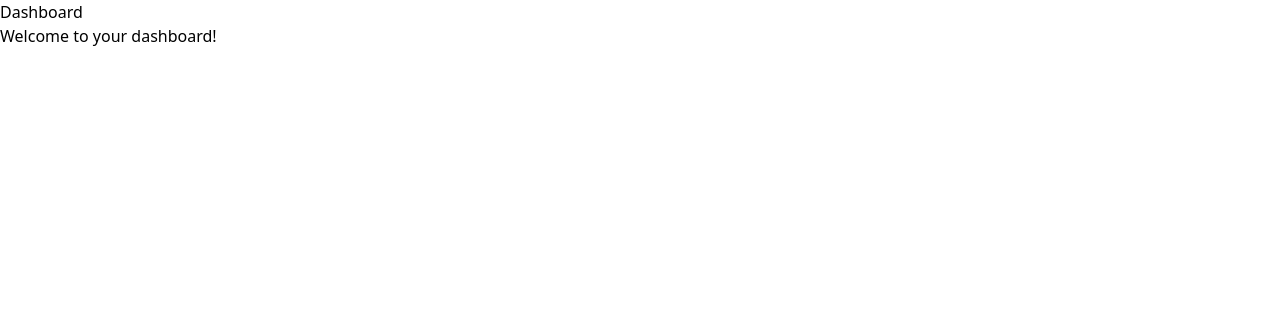
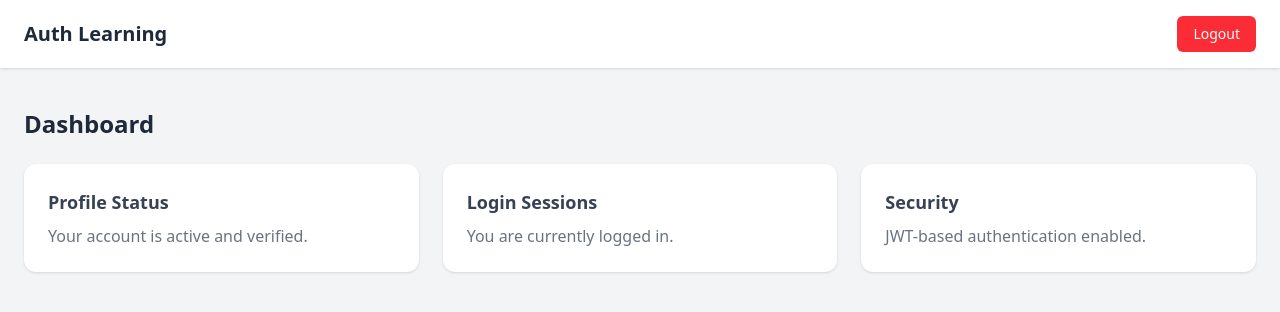
Before and after one commit to ravalkrushna/auth-frontend, a React (Vite) app: page /dashboard in a window 1280 px wide. Shown: the top 312 px of the page. Built offline with nearby package versions, Linux system fonts and the light colour scheme.

Commit message:
changes...

```diff
--- a/src/pages/Dashboard.tsx
+++ b/src/pages/Dashboard.tsx
@@ -1,10 +1,60 @@
 function Dashboard() {
-    return (
-        <div>
-        <h1>Dashboard</h1>
-        <p>Welcome to your dashboard!</p>
+  return (
+    <div className="min-h-screen bg-gray-100">
+      {/* Top Navbar */}
+      <header className="bg-white shadow-sm">
+        <div className="max-w-7xl mx-auto px-6 py-4 flex justify-between items-center">
+          <h1 className="text-xl font-semibold text-gray-800">
+            Auth Learning
+          </h1>
+
+          <button
+            className="text-sm bg-red-500 text-white px-4 py-2 rounded-md hover:bg-red-600 transition"
+            // later: onClick={handleLogout}
+          >
+            Logout
+          </button>
         </div>
-    );
+      </header>
+
+      {/* Main Content */}
+      <main className="max-w-7xl mx-auto px-6 py-10">
+        <h2 className="text-2xl font-bold text-gray-800 mb-6">
+          Dashboard
+        </h2>
+
+        {/* Cards */}
+        <div className="grid grid-cols-1 sm:grid-cols-2 lg:grid-cols-3 gap-6">
+          <div className="bg-white rounded-xl shadow p-6">
+            <h3 className="text-lg font-semibold text-gray-700">
+              Profile Status
+            </h3>
+            <p className="text-gray-500 mt-2">
+              Your account is active and verified.
+            </p>
+          </div>
+
+          <div className="bg-white rounded-xl shadow p-6">
+            <h3 className="text-lg font-semibold text-gray-700">
+              Login Sessions
+            </h3>
+            <p className="text-gray-500 mt-2">
+              You are currently logged in.
+            </p>
+          </div>
+
+          <div className="bg-white rounded-xl shadow p-6">
+            <h3 className="text-lg font-semibold text-gray-700">
+              Security
+            </h3>
+            <p className="text-gray-500 mt-2">
+              JWT-based authentication enabled.
+            </p>
+          </div>
+        </div>
+      </main>
+    </div>
+  );
 }
 
 export default Dashboard;
--- a/src/pages/Login.tsx
+++ b/src/pages/Login.tsx
@@ -32,7 +32,7 @@ function Login() {
     };
 
     return (
-<div className="min-h-screen flex items-center justify-center bg-green-200">
+<div className="min-h-screen flex items-center justify-center bg-teal-200">
       <div className="bg-white p-6 rounded shadow-md w-80">
         <h2 className="text-xl font-semibold mb-4 text-center">Login</h2>
 
--- a/src/pages/Register.tsx
+++ b/src/pages/Register.tsx
@@ -28,7 +28,7 @@ function Register() {
   };
 
   return (
-    <div className="min-h-screen flex items-center justify-center bg-green-100">
+    <div className="min-h-screen flex items-center justify-center bg-pink-100">
       <div className="bg-white p-6 rounded shadow-md w-80">
         <h2 className="text-xl font-semibold mb-4 text-center">Sign Up</h2>
 
```
